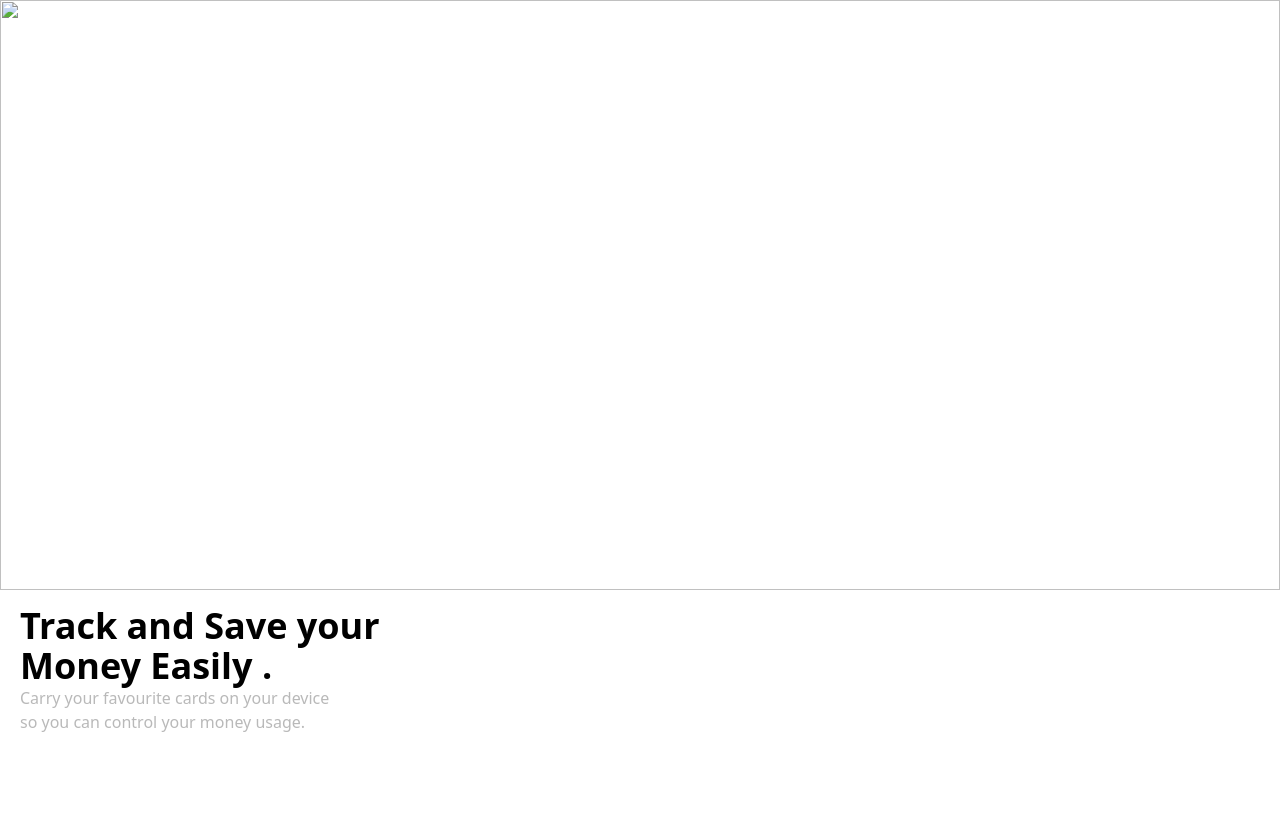
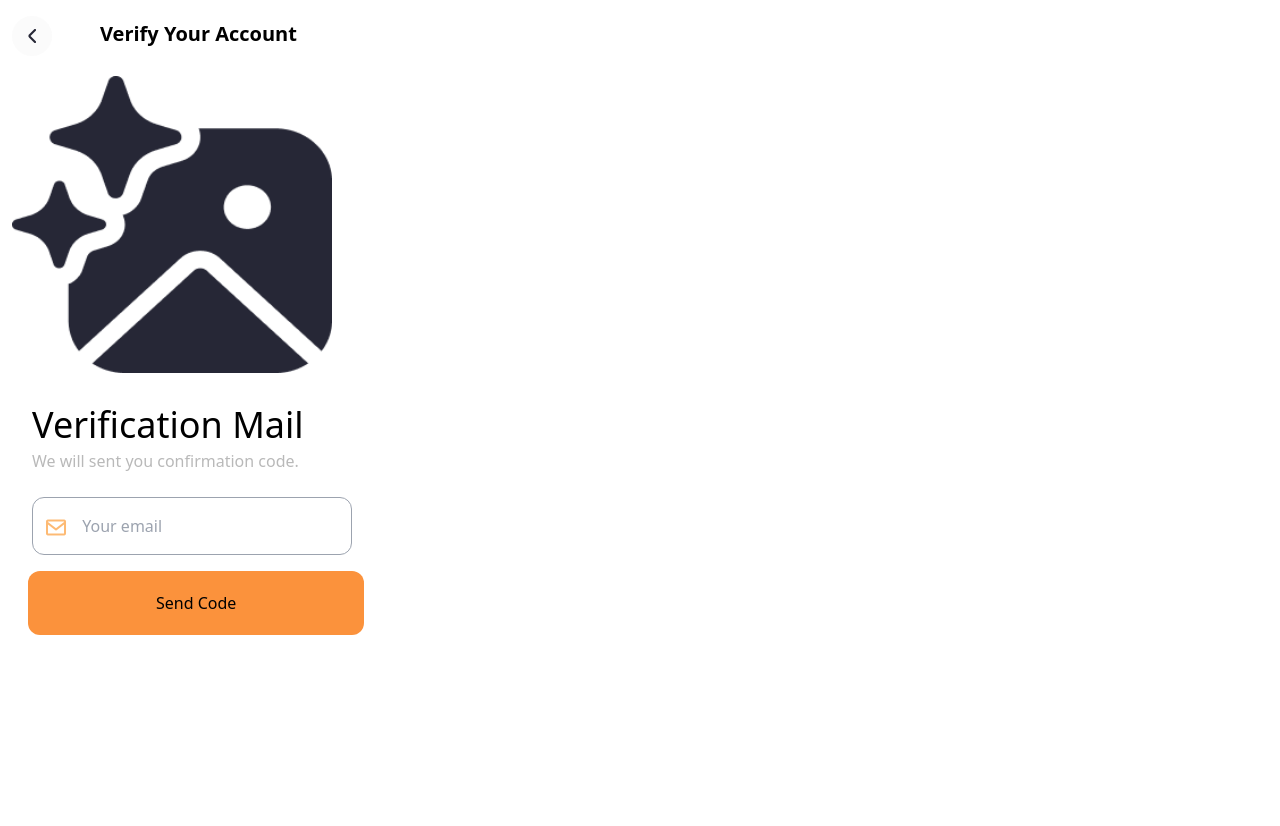
Before and after one commit to WixZzQ/Mobile-Business-Design, a plain HTML site: page form/verify.html in a window 1280 px wide. After the commit the page ends 800 px from the top, so only its background shows below. Drawn offline with nearby package versions, Linux system fonts and the light colour scheme.

Commit message:
Fixed but under development

```diff
--- a/form/verify.html
+++ b/form/verify.html
@@ -4,26 +4,33 @@
     <meta charset="UTF-8">
     <meta name="viewport" content="width=device-width, initial-scale=1.0">
     <script src="https://cdn.tailwindcss.com"></script>
+    <link href='https://unpkg.com/boxicons@2.1.4/css/boxicons.min.css' rel='stylesheet'>
     <title>Document</title>
 </head>
 <body>
+<div class="flex">
+<img class="w-10 h-10 mt-4 ml-3" src="images/Back Button.png" alt="">
+<h1 class="text-xl font-extrabold mt-5 ml-12">Verify Your Account</h1>
+</div>
 <div>
-<img  class="h-[590px] w-[100%]" src="Images/Pattern 2.png" alt="">
-<div class="p-4 ml-1">
-    <h1 class="text-4xl font-bold">
-        Track and Save your<br> <span class="mt-3 mb-4">
-            Money Easily
-        </span>.
+    <img class="w-[20rem] mt-5 ml-3" src="images/Place Holder.png" alt="">
+</div>
+<div class="p-4 ml-4">
+    <h1 class="text-4xl font-lg text-black mt-4 mb-1">
+        Verification Mail
     </h1>
     <p class="text-[#B9B9B9]">
-        Carry your favourite cards on your device<br>
-        so you can control your money usage.
+        We will sent you confirmation code.
     </p>
-<div class="mt-5 flex">
-    <img class=" ml-2 w-[3.9rem] h-[1rem] mt-10" src="Images/Indicator Step 3.png">
-    <img class="ml-[270px]" src="Images/Button.png" alt="">
 </div>
-</div>
-</div>
+<form action="#">
+    <div>
+        <i class='bx bx-envelope absolute pl-11 pt-[1.4rem] text-orange-300 text-2xl'></i>
+<input type="email" placeholder="        Your email" class=" ml-8 w-80 p-4 m-2 border border-gray-400 rounded-xl hover:border-orange-300">
+    </div>
+    <div>
+        <button class="bg-orange-400 px-32 py-5 ml-7 hover:bg-orange-500 mt-2 rounded-xl">Send Code</button>
+    </div>
+</form>
 </body>
 </html>
```
Also changed, not shown: form/entercode.html (added, +25 -0 lines), form/index.html (+3 -3 lines), form/trackandsave3.html (deleted, +0 -29 lines), form/images/459275286_122173352870171029_2463821479137100275_n.jpg (added), form/images/Back Button.png (added), form/images/Place Holder.png (added).
